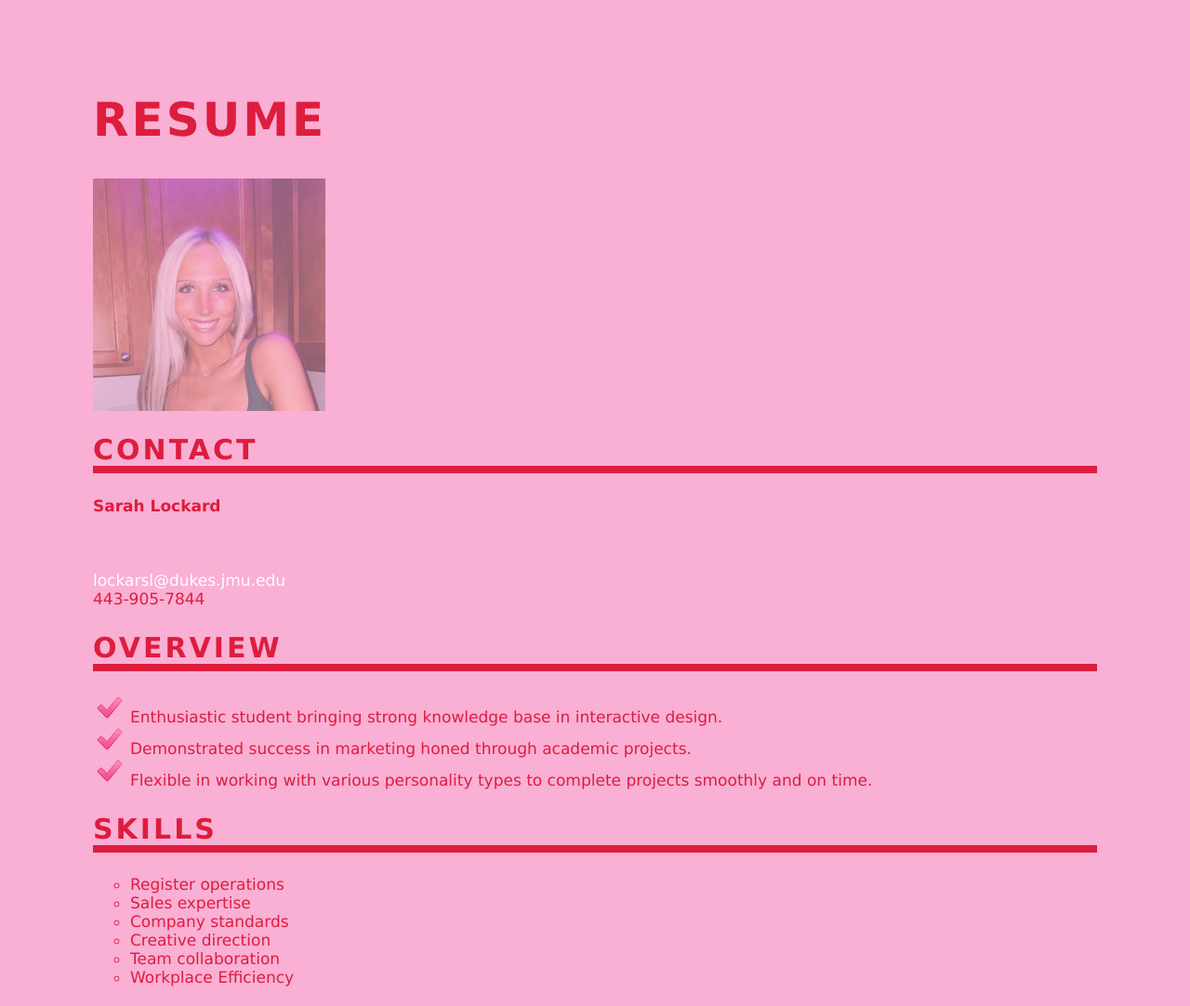
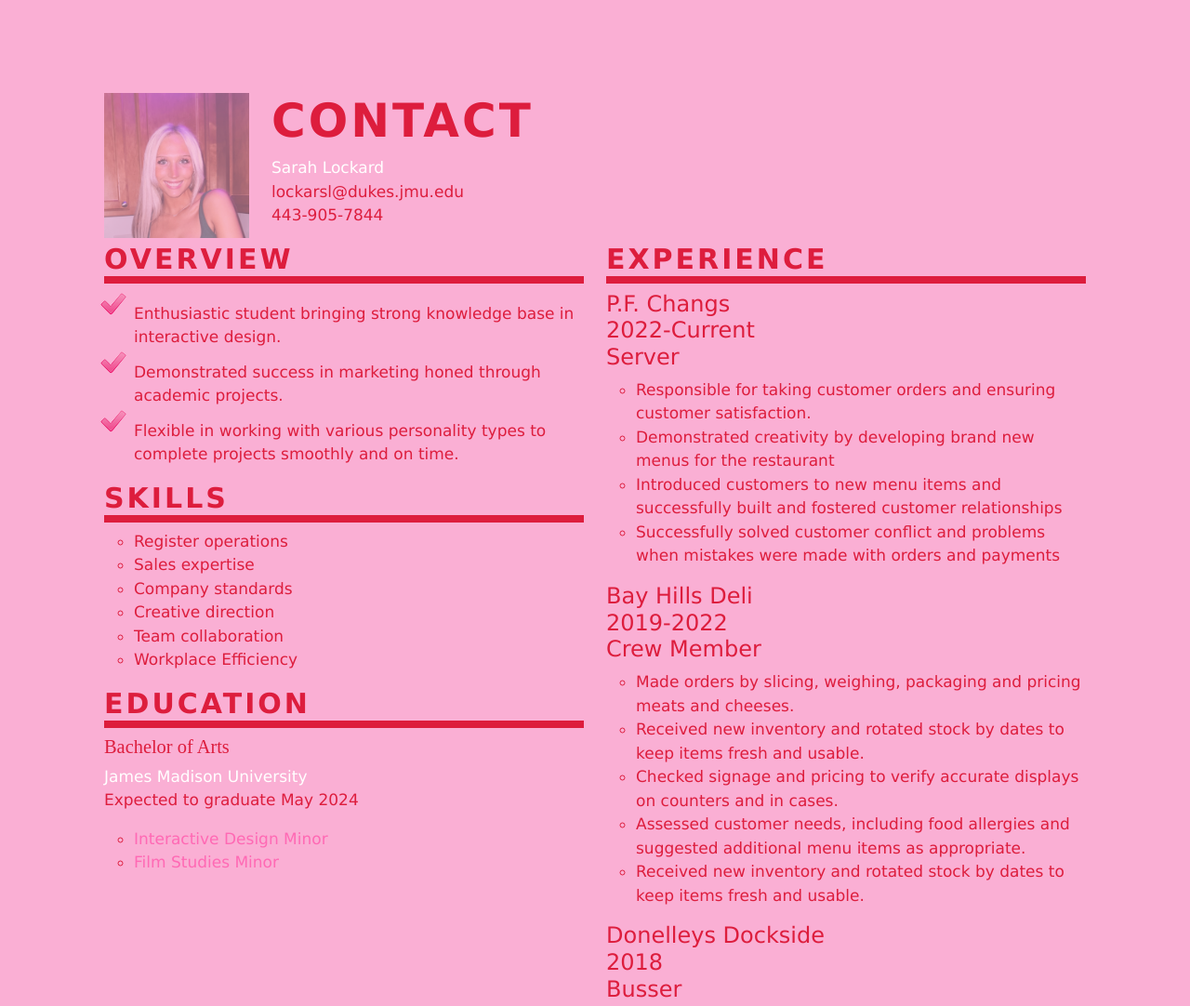
Before and after one commit to lockardsll/lockarsll.github.io, a plain HTML site: page index.html in a window 1280 px wide. Shown: the top 1082 px of the page at 93% size. Drawn offline with nearby package versions, Linux system fonts and the light colour scheme.

Commit message:
Add files via upload

```diff
--- a/index.html
+++ b/index.html
@@ -1,27 +1,40 @@
 <!doctype html>
 <html lang="en">
   <head>
+    <meta charset="utf-8">
+    <meta name="viewport" content="width=device-width, initial-scale=1">
+    <meta name="description" content="YOUR DESCRIPTION HERE">
+    <meta name="author" content="Sarah Lockard">
     <title>Resume</title>
 
-        <meta name="description" content="Resume">
-        <meta name="keywords" content="HTML">
-        <meta name="author" content="Sarah Lockard">
-        <meta name="viewport" content="width=device-width, initial-scale=1.0">
-        <link rel="stylesheet" href="style.css">
-    </head>
+    <!-- LOAD BOOTSTRAP CSS - DO NOT DELETE -->
+        <link href="https://cdn.jsdelivr.net/npm/bootstrap@5.3.0-alpha1/dist/css/bootstrap.min.css" rel="stylesheet" integrity="sha384-GLhlTQ8iRABdZLl6O3oVMWSktQOp6b7In1Zl3/Jr59b6EGGoI1aFkw7cmDA6j6gD" crossorigin="anonymous">
 
-    <body>
+    <!-- END LOADING BOOTSTRAP CSS -->
 
 
-        <h1>Resume</h1>
-        <img src="links/IMG_9091.jpg" width="400" alt="A headshot">
+    <!-- Custom styles -->
+    <link href="style.css" rel="stylesheet">
+  </head>
+  <body>
+    <div class="container">
+      <div class="row">
+        <div class="col-md-10">
+
+            <h1>Contact</h1>
+            <p>Sarah Lockard<br>
+              lockarsl@dukes.jmu.edu <br>
+              443-905-7844 </p>
+            </div> <!-- end 10 col header-->
+              <div class="col-md-2 order-first">
+                <img class="img-fluid" src="links/IMG_9091.jpg" width="200" alt="A headshot">
+              </div> <!-- end 2 col image-->
 
 
-        <h2>Contact</h2>
-           <h4>Sarah Lockard</h4><br>
-            <p>lockarsl@dukes.jmu.edu <br>
-            443-905-7844 </p>
+      </div> <!-- end header row-->
 
+      <div class="row">
+        <div class="col-md-6">
           <h2>Overview</h2>
           <ol>
               <li>Enthusiastic student bringing strong knowledge base in interactive design.</li> <li>Demonstrated success in marketing honed through academic projects.</li>
@@ -38,7 +51,6 @@
                   <li>Team collaboration</li>
                   <li>Workplace Efficiency</li>
            </ul>
-
       <h2>Education</h2>
 
            <h5>Bachelor of Arts </h5>
@@ -49,6 +61,9 @@
                    <li>  <a href="https://www.jmu.edu/smad/our-program/index.shtml#id" target="_blank">Interactive Design Minor</a></li>
                    <li> <a href="https://www.jmu.edu/academics/undergraduate/minors/film-studies.shtml" target="_blank">Film Studies Minor</a></li>
                </ul>
+        </div> <!-- end left column-->
+
+        <div class="col-md-6">
 
     <h2>Experience</h2>
 
@@ -95,6 +110,16 @@
                 <li>Observed safety precautions and practices when using heavy machinery and equipment.</li>
                 <li>Drove team success by completing assigned task quickly and accurately.</li>
             </ul>
+        </div> <!-- end right column-->
+      </div> <!--end content row-->
+  </div> <!-- end container-->
+
+
+
+<!-- LOAD BOOTSTRAP JAVASCRIPT - DO NOT DELETE -->
+    <script src="https://cdn.jsdelivr.net/npm/bootstrap@5.3.0-alpha1/dist/js/bootstrap.bundle.min.js" integrity="sha384-w76AqPfDkMBDXo30jS1Sgez6pr3x5MlQ1ZAGC+nuZB+EYdgRZgiwxhTBTkF7CXvN" crossorigin="anonymous"></script>
+
+<!-- END LOADING BOOTSTRAP JAVASCRIPT -->
+
   </body>
-
 </html>
--- a/style.css
+++ b/style.css
@@ -1,3 +1,4 @@
+/* ADD YOUR CUSTOM CSS TO THIS FILE */
 body {
     background-color: rgb(250, 175, 212);
     background-repeat: repeat;
@@ -69,21 +70,23 @@ ol {
 p::first-line {
     color:white;
 }
+a {
+    text-decoration: none;
+}
 a:link {
     color:hotpink;
 }
-a {
-    text-decoration: none;
-}
+
 a:visited {
     color:teal;
 }
+
 a:hover {
     text-decoration: underline white;
 }
 img {
-    width: 250px;
-    height: 250px;
+    width: 200px;
+    height: 200px;
   }
 
 h1, h2 {
```
Lines whose indentation alone changed are shown as unchanged.
